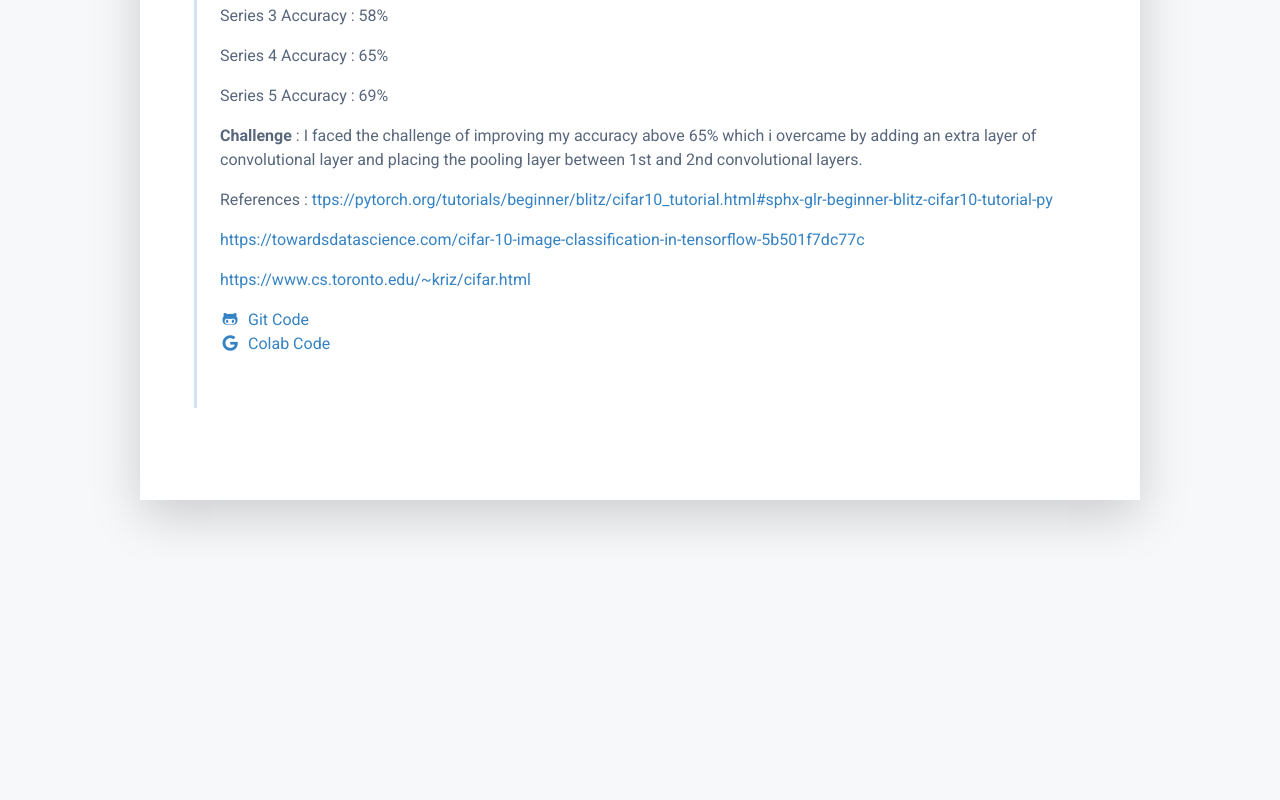
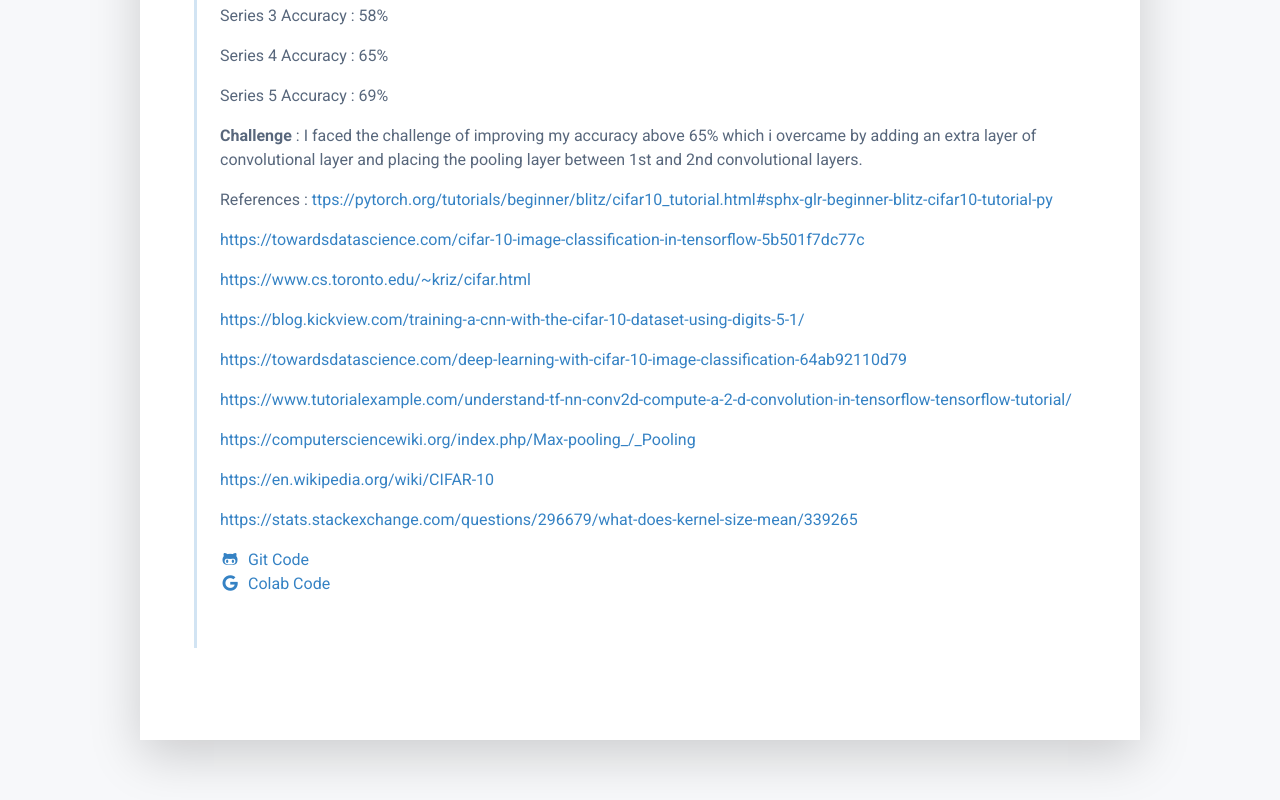
Before and after one commit to fruktwow/bsresume.github.io, a plain HTML site: page cifar10.html in a window 1280 px wide. Shown: the part 5027-5827 px from the top of the page. Before the commit the page ends 5587 px from the top, so only its background shows below. Drawn offline with Linux system fonts and the light colour scheme.

Commit message:
Update cifar10.html

```diff
--- a/cifar10.html
+++ b/cifar10.html
@@ -120,7 +120,20 @@
 				    <P><b>Challenge</b> : I faced the challenge of improving my accuracy above 65% which i overcame by adding an extra layer of convolutional layer and placing the pooling layer between 1st and 2nd convolutional layers.</p>
 
 
-				    <p>References : <a href="https://pytorch.org/tutorials/beginner/blitz/cifar10_tutorial.html#sphx-glr-beginner-blitz-cifar10-tutorial-py">ttps://pytorch.org/tutorials/beginner/blitz/cifar10_tutorial.html#sphx-glr-beginner-blitz-cifar10-tutorial-py</a> </p> <p><a href="https://towardsdatascience.com/cifar-10-image-classification-in-tensorflow-5b501f7dc77c">https://towardsdatascience.com/cifar-10-image-classification-in-tensorflow-5b501f7dc77c</a></p> <p><a href="https://www.cs.toronto.edu/~kriz/cifar.html">https://www.cs.toronto.edu/~kriz/cifar.html</a></p>
+				    <p>References : <a href="https://pytorch.org/tutorials/beginner/blitz/cifar10_tutorial.html#sphx-glr-beginner-blitz-cifar10-tutorial-py">ttps://pytorch.org/tutorials/beginner/blitz/cifar10_tutorial.html#sphx-glr-beginner-blitz-cifar10-tutorial-py</a> </p> <p><a href="https://towardsdatascience.com/cifar-10-image-classification-in-tensorflow-5b501f7dc77c">https://towardsdatascience.com/cifar-10-image-classification-in-tensorflow-5b501f7dc77c</a></p> <p><a href="https://www.cs.toronto.edu/~kriz/cifar.html">https://www.cs.toronto.edu/~kriz/cifar.html</a></p><p><a href=“https://blog.kickview.com/training-a-cnn-with-the-cifar-10-dataset-using-digits-5-1/”>https://blog.kickview.com/training-a-cnn-with-the-cifar-10-dataset-using-digits-5-1/</a></p>
+
+<p><a href=“https://towardsdatascience.com/deep-learning-with-cifar-10-image-classification-64ab92110d79”>https://towardsdatascience.com/deep-learning-with-cifar-10-image-classification-64ab92110d79
+</a></p>
+
+
+<p><a href=“https://www.tutorialexample.com/understand-tf-nn-conv2d-compute-a-2-d-convolution-in-tensorflow-tensorflow-tutorial“>https://www.tutorialexample.com/understand-tf-nn-conv2d-compute-a-2-d-convolution-in-tensorflow-tensorflow-tutorial/</a></p>
+
+<p><a href=“https://computersciencewiki.org/index.php/Max-pooling_/_Pooling“>https://computersciencewiki.org/index.php/Max-pooling_/_Pooling</a></p>
+
+<p><a href=“https://en.wikipedia.org/wiki/CIFAR-10“>https://en.wikipedia.org/wiki/CIFAR-10</a></p>
+
+<p><a href=“https://stats.stackexchange.com/questions/296679/what-does-kernel-size-mean/339265“>https://stats.stackexchange.com/questions/296679/what-does-kernel-size-mean/339265</a></p>
+
 
                                             <a href="https://github.com/fruktwow/g_colab/blob/main/CNN69.ipynb"><span class="fa-container text-center mr-2"><i class="fab fa-github-alt fa-fw"></i></span>Git Code</a></br>
 											<a href="https://colab.research.google.com/drive/15x1M2WarSz7gLCXMnlMO6hPhzfF-C4Yz"><span class="fa-container text-center mr-2"><i class="fab fa-google fa-fw"></i></span>Colab Code</a>
```
